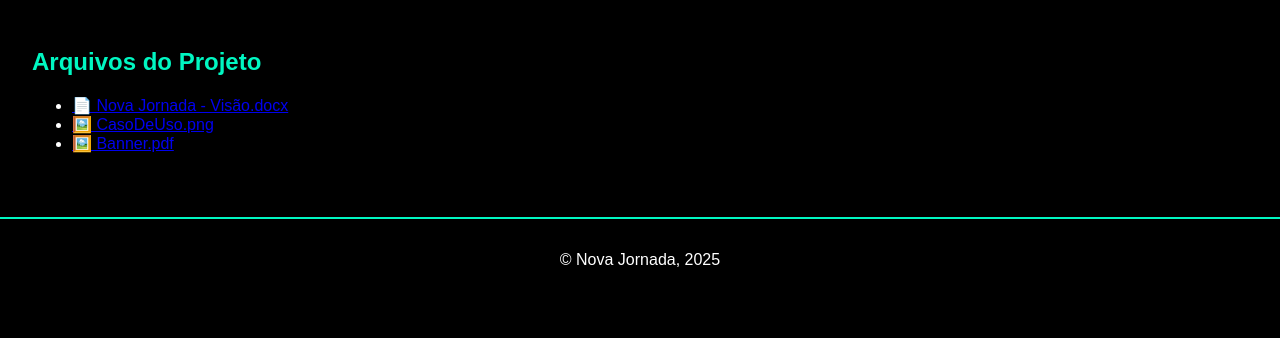
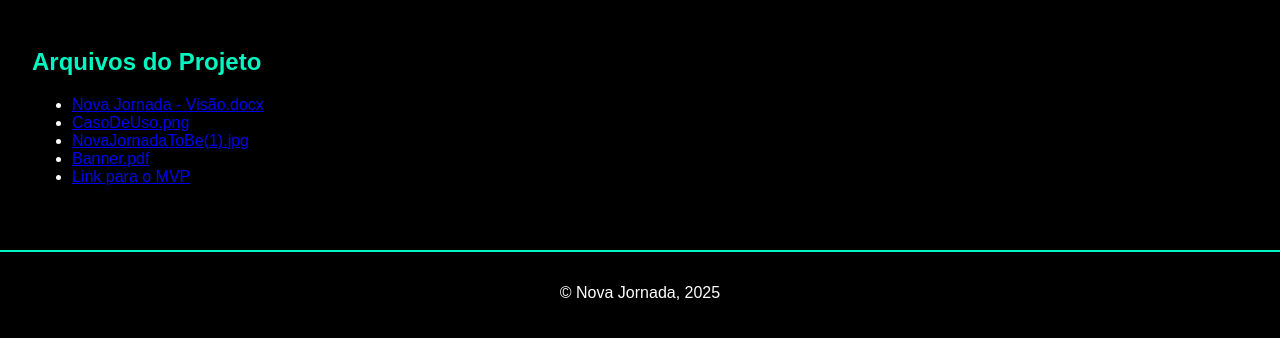
Before and after one commit to Nycolas64/Portf-lio-do-Projeto, a plain HTML site: page arquivos.html in a window 1280 px wide. Shown: the part 98-436 px from the top of the page. Drawn offline with Linux system fonts and the light colour scheme.

Commit message:
Update arquivos.html

```diff
--- a/arquivos.html
+++ b/arquivos.html
@@ -22,9 +22,11 @@
     <section class="arquivos">
       <h1>Arquivos do Projeto</h1>
       <ul>
-        <li><a href="Nova Jornada - Visão.docx" download>📄 Nova Jornada - Visão.docx</a></li>
-        <li><a href="CasoDeUso.png" download>🖼️ CasoDeUso.png</a></li>
-        <li><a href="Banner.pdf" download>🖼️ Banner.pdf</a></li>
+        <li><a href="Nova Jornada - Visão.docx" download>Nova Jornada - Visão.docx</a></li>
+        <li><a href="CasoDeUso.png" download>CasoDeUso.png</a></li>
+        <li><a href="NovaJornadaToBe(1).jpg" download>NovaJornadaToBe(1).jpg</a></li>
+        <li><a href="Banner.pdf" download>Banner.pdf</a></li>
+        <li><a href="https://www.figma.com/proto/23WGhcaBlPJV381T8Eaa1r/Untitled?node-id=19-40&t=7BQFiSBQao9Vkpbc-1&authuser=1&starting-point-node-id=2%3A29" target="_blank">Link para o MVP</a></li>
       </ul>
     </section>
   </main>
```
